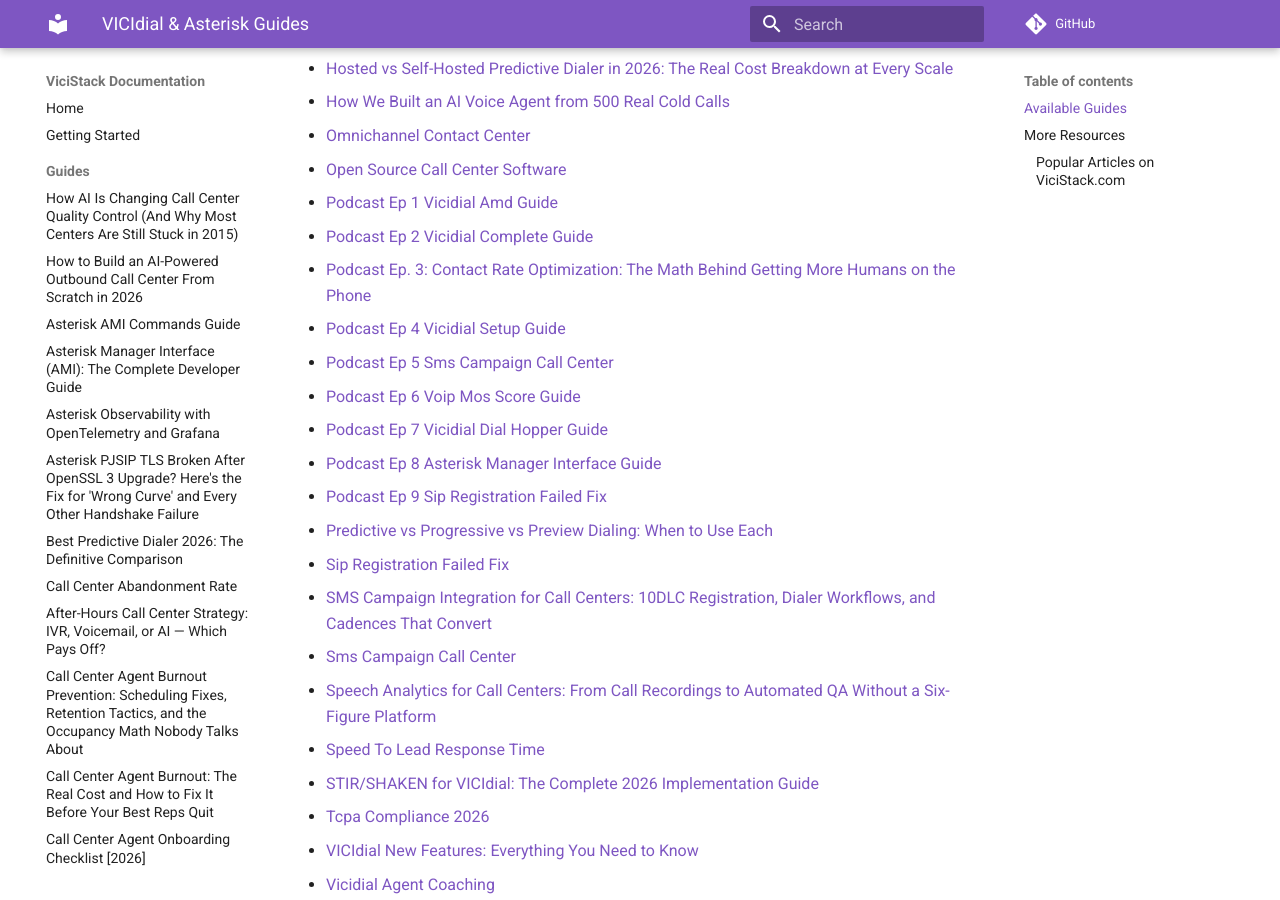
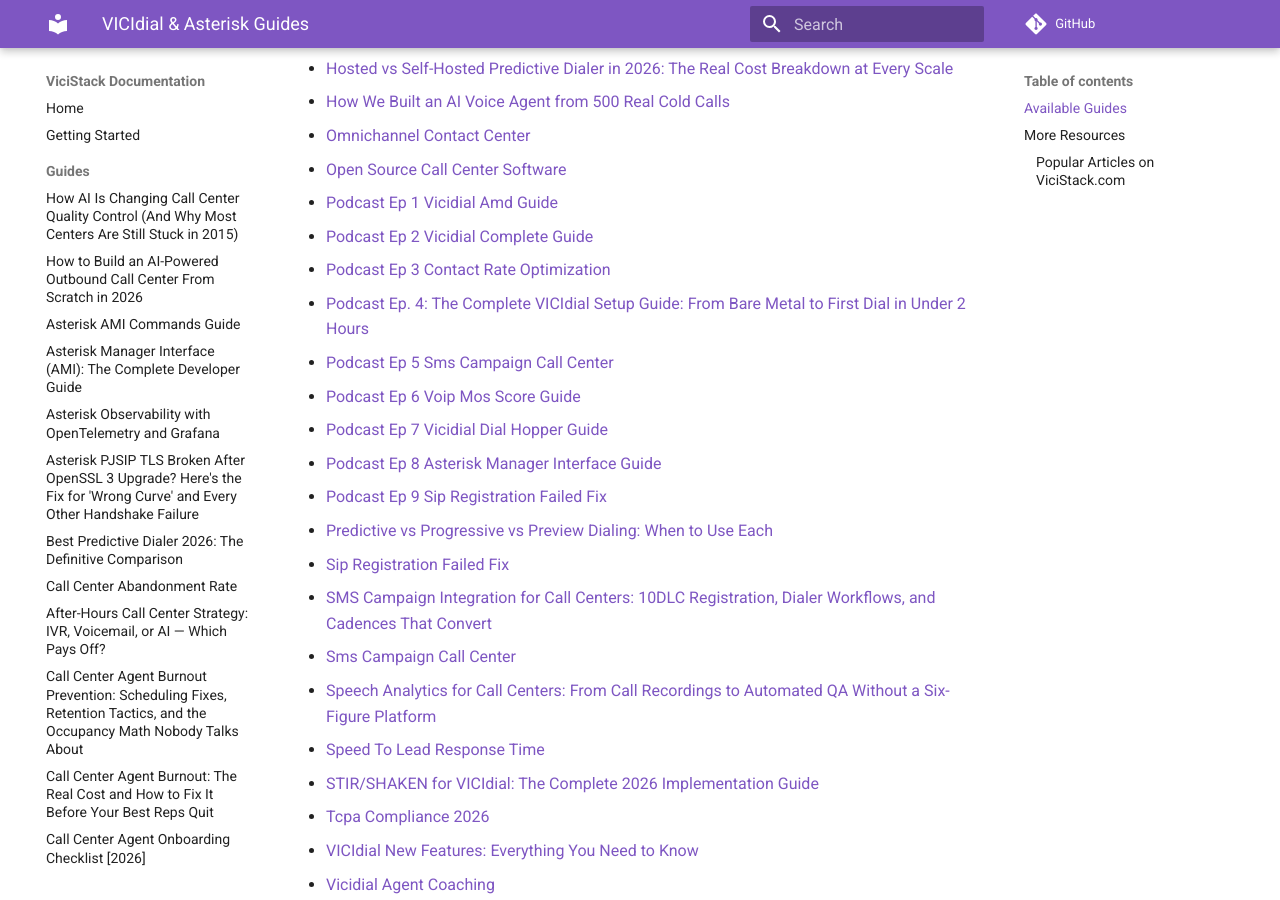
Before and after one commit to gamlin-ccdocs/vicistack-docs, an MkDocs documentation site: the page built from docs/guides/index.md, in a window 1280 px wide and 900 px high, scrolled down 1629 px. Built offline with MkDocs 1.6.1 and Material for MkDocs 9.7.7, drawn with Linux system fonts in a browser that asks for light colours; comment, search, counter and statistics services are not loaded.

Commit message:
Add guide: Podcast Ep. 4: The Complete VICIdial Setup Guide: From Bare Metal to First Dial in Under 2 Hours

```diff
--- a/docs/guides/index.md
+++ b/docs/guides/index.md
@@ -47,8 +47,8 @@
 - [Open Source Call Center Software](open-source-call-center-software.md)
 - [Podcast Ep 1 Vicidial Amd Guide](podcast-ep-1-vicidial-amd-guide.md)
 - [Podcast Ep 2 Vicidial Complete Guide](podcast-ep-2-vicidial-complete-guide.md)
-- [Podcast Ep. 3: Contact Rate Optimization: The Math Behind Getting More Humans on the Phone](podcast-ep-3-contact-rate-optimization.md)
-- [Podcast Ep 4 Vicidial Setup Guide](podcast-ep-4-vicidial-setup-guide.md)
+- [Podcast Ep 3 Contact Rate Optimization](podcast-ep-3-contact-rate-optimization.md)
+- [Podcast Ep. 4: The Complete VICIdial Setup Guide: From Bare Metal to First Dial in Under 2 Hours](podcast-ep-4-vicidial-setup-guide.md)
 - [Podcast Ep 5 Sms Campaign Call Center](podcast-ep-5-sms-campaign-call-center.md)
 - [Podcast Ep 6 Voip Mos Score Guide](podcast-ep-6-voip-mos-score-guide.md)
 - [Podcast Ep 7 Vicidial Dial Hopper Guide](podcast-ep-7-vicidial-dial-hopper-guide.md)
--- a/mkdocs.yml
+++ b/mkdocs.yml
@@ -62,8 +62,8 @@
       - "Open Source Call Center Software": "guides/open-source-call-center-software.md"
       - "Podcast Ep 1 Vicidial Amd Guide": "guides/podcast-ep-1-vicidial-amd-guide.md"
       - "Podcast Ep 2 Vicidial Complete Guide": "guides/podcast-ep-2-vicidial-complete-guide.md"
-      - "Podcast Ep. 3: Contact Rate Optimization: The Math Behind Getting More Humans on the Phone": "guides/podcast-ep-3-contact-rate-optimization.md"
-      - "Podcast Ep 4 Vicidial Setup Guide": "guides/podcast-ep-4-vicidial-setup-guide.md"
+      - "Podcast Ep 3 Contact Rate Optimization": "guides/podcast-ep-3-contact-rate-optimization.md"
+      - "Podcast Ep. 4: The Complete VICIdial Setup Guide: From Bare Metal to First Dial in Under 2 Hours": "guides/podcast-ep-4-vicidial-setup-guide.md"
       - "Podcast Ep 5 Sms Campaign Call Center": "guides/podcast-ep-5-sms-campaign-call-center.md"
       - "Podcast Ep 6 Voip Mos Score Guide": "guides/podcast-ep-6-voip-mos-score-guide.md"
       - "Podcast Ep 7 Vicidial Dial Hopper Guide": "guides/podcast-ep-7-vicidial-dial-hopper-guide.md"
```
